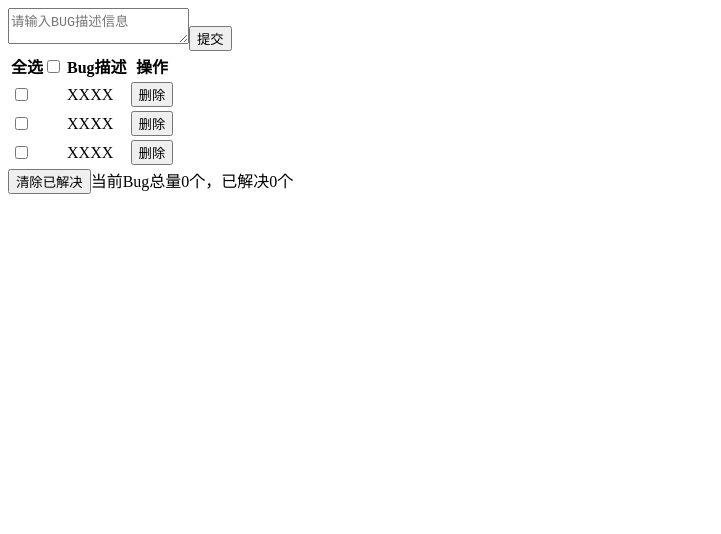
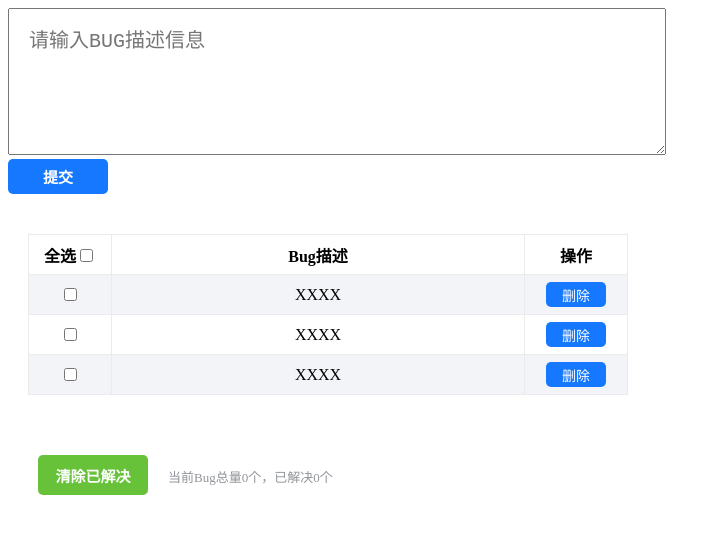
Before and after one commit to greenhandincs/pro1, a Vue app: page / in a window 1280 px wide. Shown: the top 534 px of the page, without its empty margins (0-721 px from the left). Built offline with nearby package versions, Linux system fonts and the light colour scheme.

Commit message:
添加样式

```diff
--- a/src/App.vue
+++ b/src/App.vue
@@ -15,6 +15,8 @@ export default {
 }
 </script>
 
-<style lang="less">
-
+<style>
+button {
+  cursor: pointer;
+}
 </style>
--- a/src/components/BugFooter.vue
+++ b/src/components/BugFooter.vue
@@ -1,5 +1,5 @@
 <template>
-  <div>
+  <div class="footer">
     <button>清除已解决</button>
     <span>当前Bug总量{{ bug_total }}个，已解决{{ bug_solved }}个</span>
   </div>
@@ -21,6 +21,22 @@ export default {
 }
 </script>
 
-<style>
+<style scoped>
+.footer {
+  margin-left: 10px;
+  color: #909399;
+  font-size: 13px;
+}
 
+button {
+  width: 110px;
+  height: 40px;
+  background-color: #67C23A;
+  border: none;
+  border-radius: 5px;
+  color: #fff;
+  font-size: 15px;
+  font-weight: 600;
+  margin: 20px;
+}
 </style>
--- a/src/components/BugHeader.vue
+++ b/src/components/BugHeader.vue
@@ -1,8 +1,12 @@
 <template>
-  <div>
-    <textarea placeholder="请输入BUG描述信息"> </textarea>
-    <button>提交</button>
-  </div>
+    <div>
+        <div class="text">
+            <textarea placeholder="请输入BUG描述信息" rows="5" cols="50"> </textarea>
+        </div>
+        <div class="btn">
+            <button>提交</button>
+        </div>
+    </div>
 </template>
 
 <script>
@@ -11,6 +15,25 @@ export default {
 }
 </script>
 
-<style>
+<style scoped>
+.text textarea {
+    font-size: 20px;
+    padding: 15px 20px;
+}
 
+textarea:focus {
+    outline-color: #409EFF;
+    border: 1px solid
+}
+
+.btn button {
+    width: 100px;
+    height: 35px;
+    background-color: #1677ff;
+    border: none;
+    border-radius: 5px;
+    color: #fff;
+    font-size: 15px;
+    font-weight: 600;
+}
 </style>
--- a/src/components/BugItem.vue
+++ b/src/components/BugItem.vue
@@ -1,8 +1,8 @@
 <template>
     <tr>
-        <td><input type="checkbox"></td>
-        <td>{{ bugDetail }}</td>
-        <td><button>删除</button></td>
+        <td class="tb-select"><input type="checkbox"></td>
+        <td class="tb-info">{{ bugDetail }}</td>
+        <td class="tb-del"><button>删除</button></td>
     </tr>
 </template>
 
@@ -12,4 +12,29 @@ export default {
 }
 </script>
 
-<style></style>
+<style scoped>
+.tb-select {
+    width: 80px;
+}
+
+.tb-del {
+    width: 100px;
+}
+
+td {
+    border: 1px solid #ebebeb;
+}
+
+tr {
+    height: 40px;
+}
+button {
+    width: 60px;
+    height: 25px;
+    background-color: #1677ff;
+    border: none;
+    border-radius: 5px;
+    color: #fff;
+    font-size: 14px;
+}
+</style>
--- a/src/components/BugList.vue
+++ b/src/components/BugList.vue
@@ -1,5 +1,5 @@
 <template>
-    <div>
+    <div id="bug-list">
         <table>
             <tr>
                 <th>全选<input type="checkbox"></th>
@@ -11,18 +11,39 @@
             <BugItem bug-detail="XXXX"></BugItem>
         </table>
     </div>
-
 </template>
 
 <script>
 import BugItem from './BugItem.vue';
 export default {
-  components: { BugItem },
-    comments:{BugItem}
+    components: { BugItem },
+    comments: { BugItem }
 
 }
 </script>
 
-<style>
+<style scoped>
+#bug-list {
+    margin: 40px 20px;
+}
 
+table {
+    width: 600px;
+    text-align: center;
+    /* border: ; */
+    border-collapse: collapse;
+}
+
+th,
+td {
+
+    border: 1px solid #ebebeb;
+}
+
+tr {
+    height: 40px;
+}
+tr:nth-child(even) {
+    background-color: #f2f4f7;
+  }
 </style>
```
Lines whose indentation alone changed are shown as unchanged.
